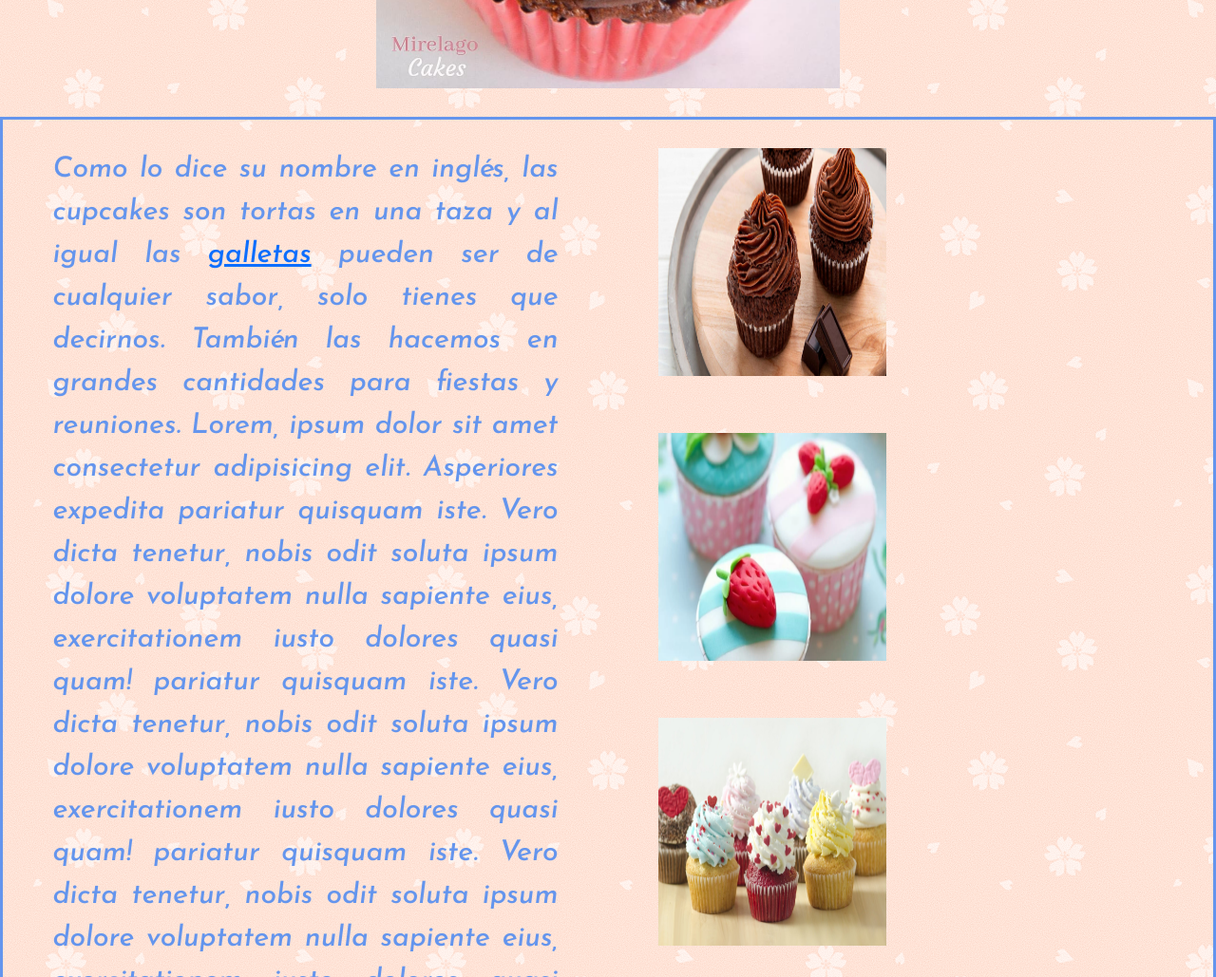
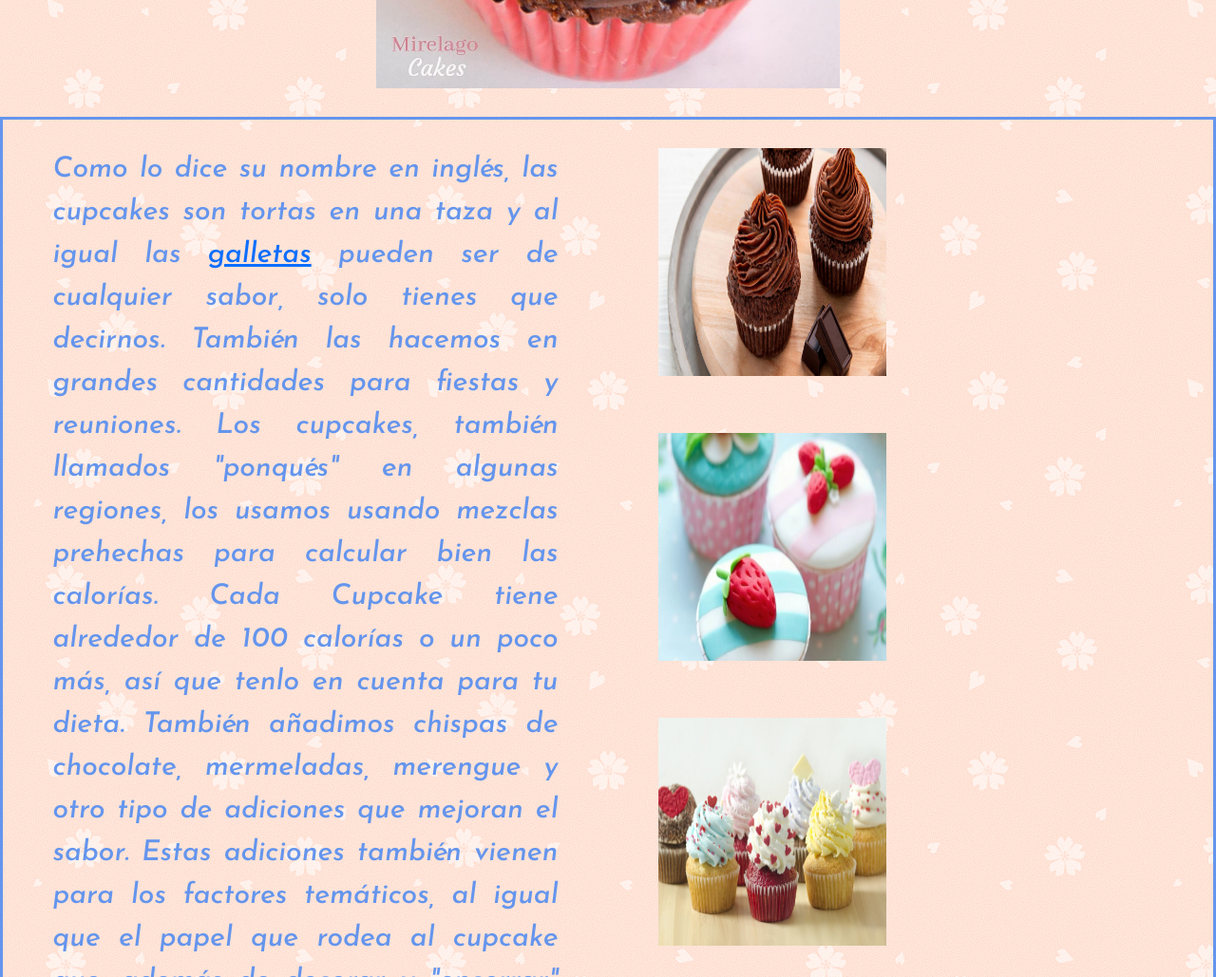
Before and after one commit to Vito2492/Proyecto-Coder, a website: page cupcakes.html in a window 1280 px wide. Shown: the part 880-1909 px from the top of the page at 95% size. Drawn offline with nearby package versions, Linux system fonts and the light colour scheme.

Commit message:
cambie el Lorem de cupcakes.html por un texto real

```diff
--- a/cupcakes.html
+++ b/cupcakes.html
@@ -105,14 +105,11 @@
 
               Como lo dice su nombre en inglés, las cupcakes son tortas en una taza y al igual las <a href="galletas.html" target="_blank" >galletas</a> pueden ser de cualquier sabor, solo tienes que decirnos.
               También las hacemos en grandes cantidades para fiestas y reuniones.
-              Lorem, ipsum dolor sit amet consectetur adipisicing elit. Asperiores expedita
-              pariatur quisquam iste. Vero dicta tenetur, nobis odit soluta ipsum dolore voluptatem
-              nulla sapiente eius, exercitationem iusto dolores quasi quam!
-              pariatur quisquam iste. Vero dicta tenetur, nobis odit soluta ipsum dolore voluptatem
-              nulla sapiente eius, exercitationem iusto dolores quasi quam!
-              pariatur quisquam iste. Vero dicta tenetur, nobis odit soluta ipsum dolore voluptatem
-              nulla sapiente eius, exercitationem iusto dolores quasi quam!
-              </p>
+              Los cupcakes, también llamados "ponqués" en algunas regiones, los usamos usando mezclas prehechas para calcular bien las calorías. Cada Cupcake tiene alrededor de 100 calorías o un poco más, así
+              que tenlo en cuenta para tu dieta. También añadimos chispas de chocolate, mermeladas, merengue y otro tipo de adiciones que mejoran el sabor.
+
+              Estas adiciones también vienen para los factores temáticos, al igual que el papel que rodea al cupcake que, además de decorar y "encerrar" al cupcake dentro de su forma, es una adición estética.
+              Hemos hecho cupcakes de varias series, personajes y equipos de fùtbol, se puede conseguir casi cualquier color sin cambiar el sabor, así que pidelos del sabor y tema que más te agraden.
 
               <a href="pedido.html">
                   <button class="boton2">¡Pide tus cupcakes ya!</button>
```
